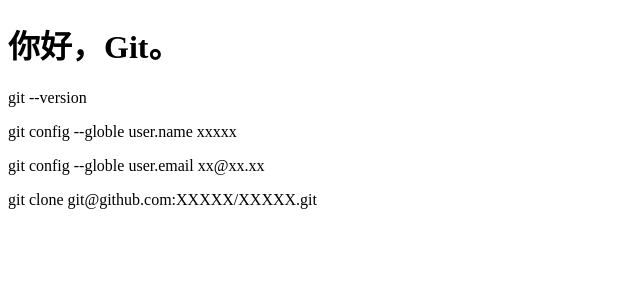
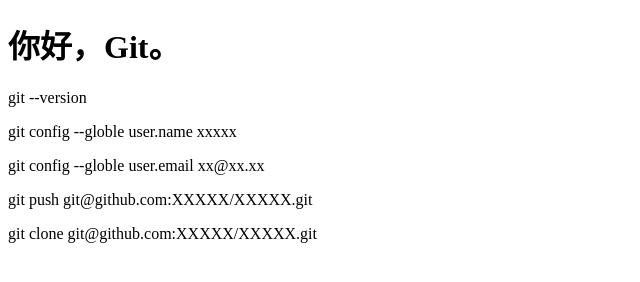
Before and after one commit to Diony5u5/Learning, a plain HTML site: page index.html in a window 1280 px wide. Shown: the whole page, without its empty margins (0-640 px from the left). Drawn offline with Linux system fonts and the light colour scheme.

Commit message:
online commit

```diff
--- a/index.html
+++ b/index.html
@@ -11,6 +11,7 @@
     <p>git --version</p>
     <p>git config --globle user.name xxxxx</p>
     <p>git config --globle user.email xx@xx.xx</p>
+    <p>git push git@github.com:XXXXX/XXXXX.git</p>
     <p>git clone git@github.com:XXXXX/XXXXX.git</p>
 </body>
 </html>
```
